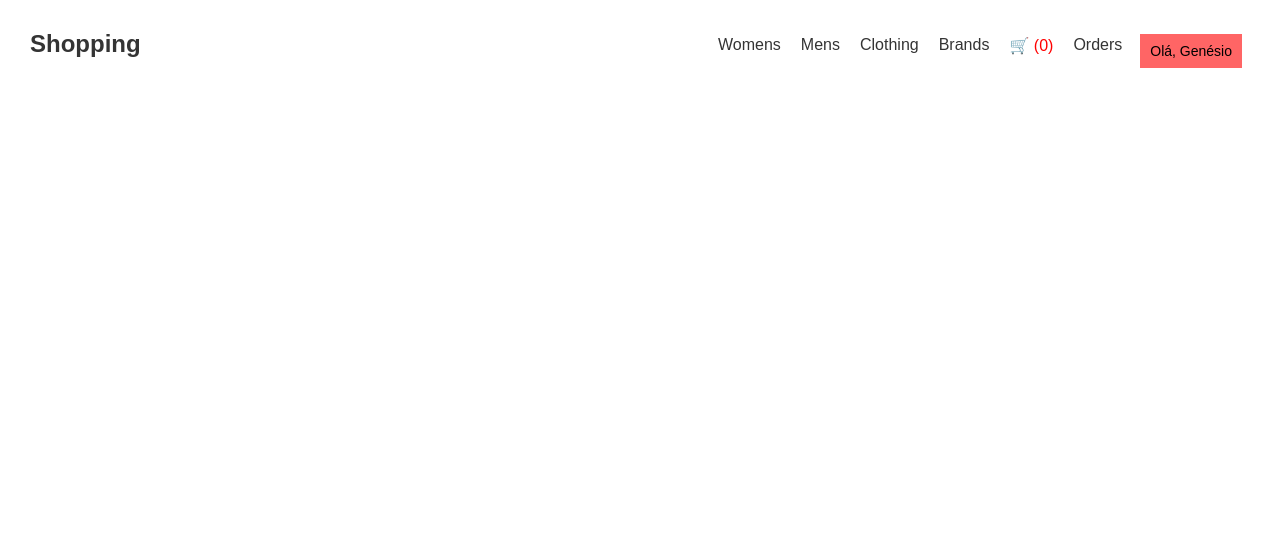
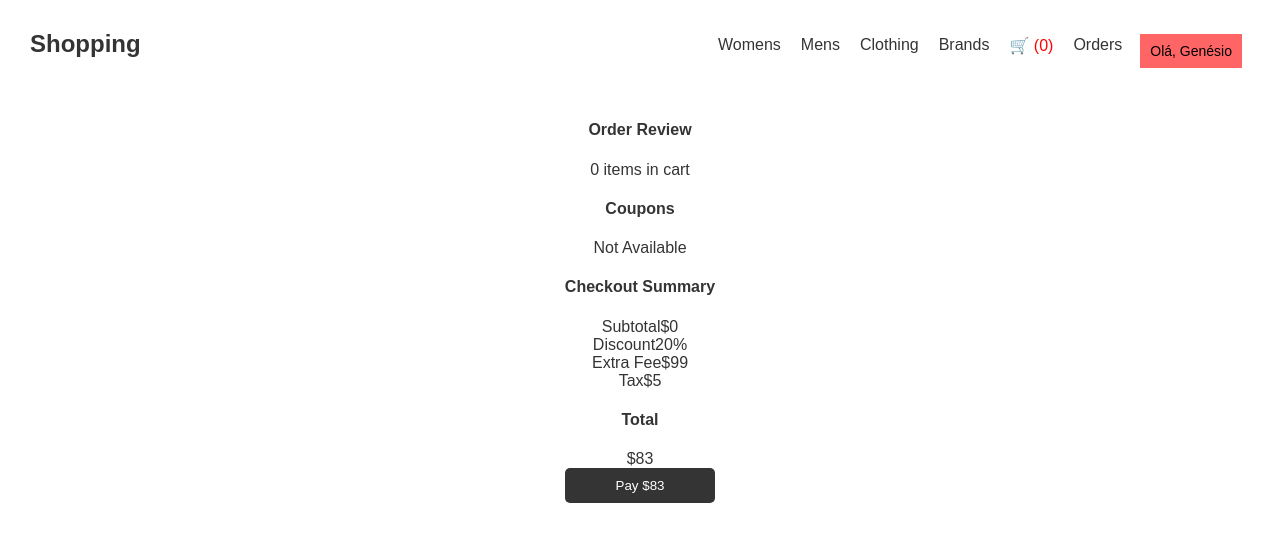
Before and after one commit to alankaiko/shopping, a React (Create React App) app: page /checkout in a window 1280 px wide. Shown: the top 542 px of the page. Built offline with nearby package versions, Linux system fonts and the light colour scheme; the HTML template or start-up script is replaced by a standard one.

Commit message:
commit checkout

```diff
--- a/src/App.js
+++ b/src/App.js
@@ -5,6 +5,7 @@ import Navbar from "./components/navbar/Navbar";
 import HomePage from "./components/home/HomePage";
 import Cart from "./components/cart/Cart";
 import Orders from "./components/orders/Orders";
+import Checkout from "./components/checkout/Checkout";
 
 function App() {
     return (
@@ -17,6 +18,7 @@ function App() {
                     <Route path={"/item/:id"} element={<ItemDetail/>}/>
                     <Route path={"/cart"} element={<Cart/>}/>
                     <Route path={"/orders"} element={<Orders/>}/>
+                    <Route path={"/checkout"} element={<Checkout/>}/>
                     <Route path={"/"} element={<HomePage/>}/>
                 </Routes>
             </BrowserRouter>
--- /dev/null
+++ b/src/components/checkout/Checkout.css
@@ -0,0 +1,30 @@
+.checkout-container {
+  margin-top: 20px;
+  border-radius: 15px;
+  padding: 20px;
+  max-width: 500px;
+}
+
+.custom-row {
+  padding: 6px 15px;
+  margin: 10px;
+  border: 1px solid #cdcdcd;
+  border-radius: 15px;
+  display: block;
+  text-align: left;
+}
+
+.checkout-summary {
+  display: flex;
+  justify-content: space-between;
+  margin: 10px;
+}
+
+.custom-row span {
+  margin: 2px 15px;
+}
+
+.checkout-container a {
+  color: rgb(255 0 57);
+  text-decoration: underline;
+}
--- /dev/null
+++ b/src/components/checkout/Checkout.js
@@ -0,0 +1,77 @@
+import React, {useContext, useState} from "react";
+import {GlobalContext} from "../../context/GlobalState";
+import {Link} from "react-router-dom";
+
+const Checkout = () => {
+    const {cart, orders, addItemToOrderList, clearCart} = useContext(GlobalContext);
+    const {discount, extraFees, tax} = {discount: 20, extraFees: 99, tax: 5};
+    const subTotal = Math.floor(cart?.reduce((sum, curr) => sum + curr.price, 0));
+    const total = Math.floor(subTotal + 99 + 5 - (subTotal + 99 + 5) * 0.2);
+    const [isOrdered, setIsOrdered] = useState(false);
+
+    const handlePay = () => {
+        addItemToOrderList({
+            orderId: 1,
+            items: [...cart],
+            price: total,
+            address: "Avenida Castelo Branco",
+            deliveryDate: "05/09/2025",
+            isDelivered: false
+        });
+        clearCart();
+        setIsOrdered(true);
+    }
+
+    return (
+        <div className="checkout-container">
+            {
+                isOrdered ? (
+                    <h3>
+                        Yay! 🚀 Order placed successfully. <Link to="/">Shop more!</Link>
+                    </h3>
+                ) : (
+                    <>
+                        <div>
+                            <div className="custom-row">
+                                <h4>Order Review</h4>
+                                <span>{cart?.length} items in cart</span>
+                            </div>
+                            <div className="custom-row">
+                                <h4>Coupons</h4>
+                                <span>Not Available</span>
+                            </div>
+                            <div className="custom-row">
+                                <h4>Checkout Summary</h4>
+                                <div className="checkout-summary">
+                                    <span>Subtotal</span>
+                                    <span>${subTotal}</span>
+                                </div>
+                                <div className="checkout-summary">
+                                    <span>Discount</span>
+                                    <span>{discount}%</span>
+                                </div>
+                                <div className="checkout-summary">
+                                    <span>Extra Fee</span>
+                                    <span>${extraFees}</span>
+                                </div>
+                                <div className="checkout-summary">
+                                    <span>Tax</span>
+                                    <span>${tax}</span>
+                                </div>
+                            </div>
+                            <div className="custom-row">
+                                <h4>Total</h4>
+                                <span>${total}</span>
+                            </div>
+                        </div>
+                        <button className="item-btn" onClick={handlePay}>
+                            Pay ${total}
+                        </button>
+                    </>
+                )
+            }
+        </div>
+    )
+}
+
+export default Checkout;
```
